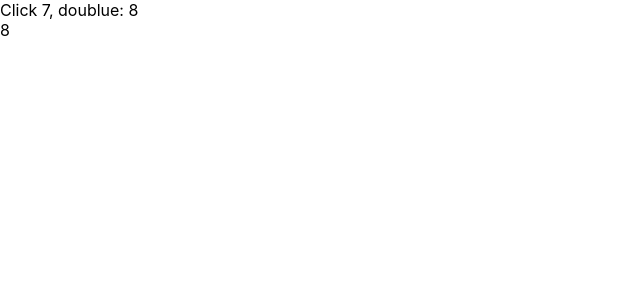
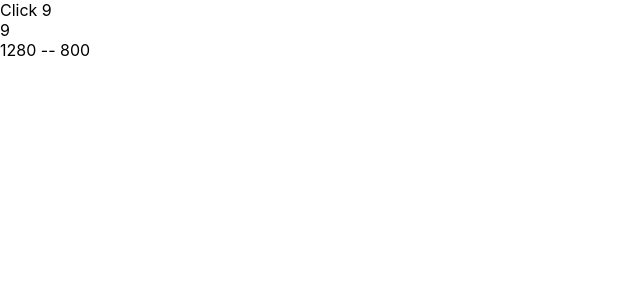
Before and after one commit to liulxin/train-ticket, a React app: page / in a window 1280 px wide. Shown: the top 300 px of the page, without its empty margins (0-640 px from the left). Built offline with nearby package versions, Linux system fonts and the light colour scheme.

Commit message:
custom hook

```diff
--- a/src/App.jsx
+++ b/src/App.jsx
@@ -1,35 +1,19 @@
 import React, { Component, PureComponent, useState, useEffect, useMemo, useRef, useCallback, memo } from "react";
 
-// const Counter = memo(function Counter(props) {
-//   console.log("counter render");
-//   return <div onClick={props.onClick}>{props.count}</div>;
-// });
+// class Counter extends PureComponent {
+//   render() {
+//     const {props} = this
+//     return <div>{props.count}</div>;
+//   }
+// }
 
-class Counter extends PureComponent {
-  speak() {
-    console.log(`now counter is: ${this.props.count}`)
-  }
-  render() {
-    const {props} = this
-    return <div onClick={props.onClick}>{props.count}</div>;
-  }
+function useCounter(count) {
+  return <div>{count}</div>;
 }
 
-function App(props) {
-  const [count, setCount] = useState(0);
-  const counterRef = useRef()
+function useCount(defaultCount) {
+  const [count, setCount] = useState(defaultCount);
   let it = useRef();
-
-  const double = useMemo(() => {
-    return count * 2;
-    // eslint-disable-next-line react-hooks/exhaustive-deps
-  }, [count === 3]);
-
-  // useMemo(() => fn)
-  // useCallback(fn)
-  const onClick = useCallback(() => {
-    counterRef.current.speak()
-  }, [counterRef]);
 
   useEffect(() => {
     // eslint-disable-next-line react-hooks/exhaustive-deps
@@ -44,12 +28,47 @@ function App(props) {
     }
   })
 
+  return [count, setCount]
+}
+
+function useSize() {
+  const [size, setSize] = useState({
+    width: document.documentElement.clientWidth,
+    height: document.documentElement.clientHeight
+  })
+  const onResize = useCallback(() => {
+    setSize({
+      width: document.documentElement.clientWidth,
+      height: document.documentElement.clientHeight
+    })
+  }, [])
+
+  useEffect(() => {
+    window.addEventListener('resize', onResize, false)
+
+    return () => window.removeEventListener('resize', onResize, false)
+  }, [onResize])
+
+  return size
+}
+
+function App(props) {
+
+  const [count, setCount] = useCount(2)
+
+  const Counter = useCounter(count)
+
+  const size = useSize()
+
   return (
     <div>
       <div onClick={() => setCount(count + 1)}>
-        Click {count}, doublue: {double}
+        Click {count}
       </div>
-      <Counter ref={counterRef} count={double} onClick={onClick} />
+      {/* <Counter count= {count}/> */}
+      {Counter}
+
+      {size.width} -- {size.height}
     </div>
   );
 }
```
